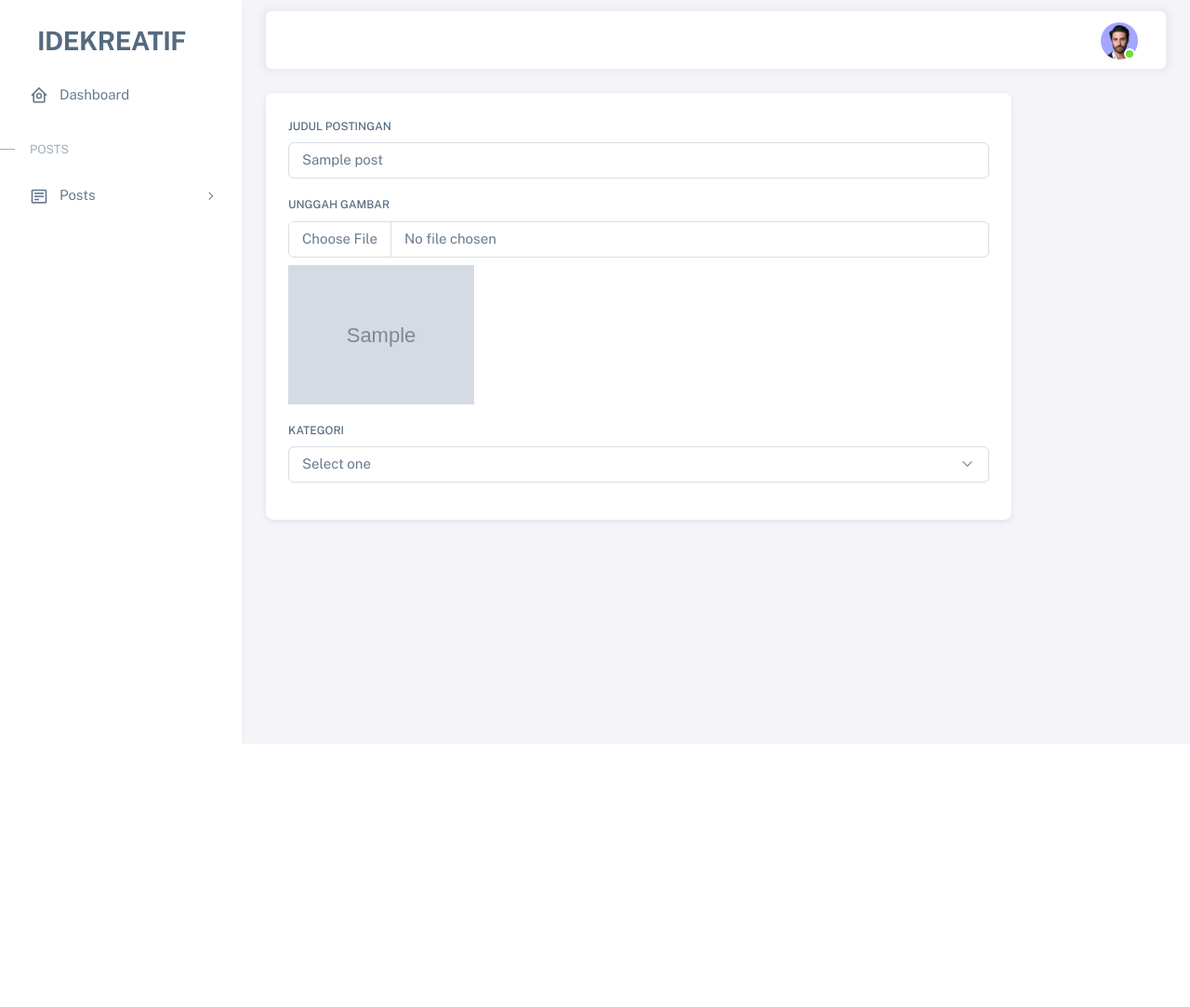
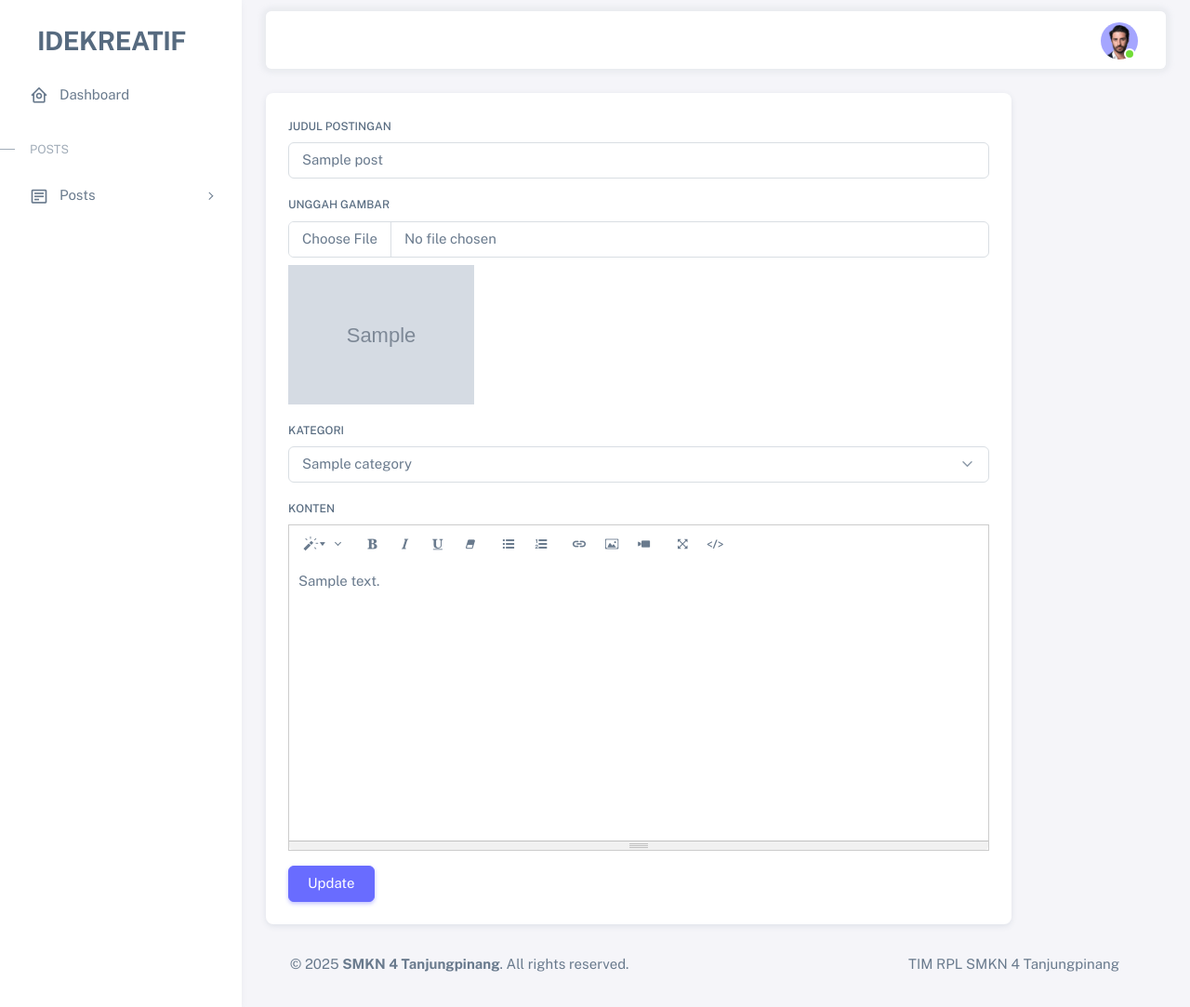
Before and after one commit to citranatalita/idekreatif, a PHP site: page /edit_post.php?post_id=1 in a window 1280 px wide. Shown: the whole page at 93% size. Before the commit the page ends 800 px from the top, so only its background shows below. Run offline with PHP 8.4, Linux system fonts and the light colour scheme; the visitor is signed in with stand-in values (Sample User, id 1); tables that the repository leaves empty or names only in its code hold one stand-in row (values such as "Sample post"); grey boxes marked "Sample" are stand-in pictures.

Commit message:
menambahkan bagian edit_post

```diff
--- a/edit_post.php
+++ b/edit_post.php
@@ -65,3 +65,33 @@
               // Mengambil data kategori dari database
                 $queryCategories = "SELECT * FROM categories";
                 $resultCategories = $conn->query($queryCategories);
+
+              // Menambahkan opsi ke dropdown
+                if ($resultCategories->num_rows > 0) {
+                while ($row = $resultCategories->fetch_assoc()) {
+              // Menandai kategori yang sudah dipilih
+                $selected = ($row["category_id"] == $post['category_id']) ? "selected" : "";
+                echo "<option value='" . $row["category_id"] . "' " . $selected . ">" . $row['category_name'] . "</option>";
+  }
+}
+              ?>
+              </select>
+              </div>
+                              <!-- Textarea untuk konten postingan -->
+              <div class="mb-3">
+                  <label for="content" class="form-label">Konten</label>
+                  <textarea class="form-control" id="content" name="content" required><?php echo $post['content']; ?></textarea>
+              </div>
+
+                    <!-- Tombol untuk memperbarui postingan -->
+          <button type="submit" name="update" class="btn btn-primary">Update</button>
+        </form>
+      </div>
+    </div>
+  </div>
+</div>
+
+<?php
+// Memasukkan footer halaman
+include '.includes/footer.php';
+?>
```
Also changed, not shown: posts.php (+3 -6 lines). Lines whose indentation alone changed are shown as unchanged.
